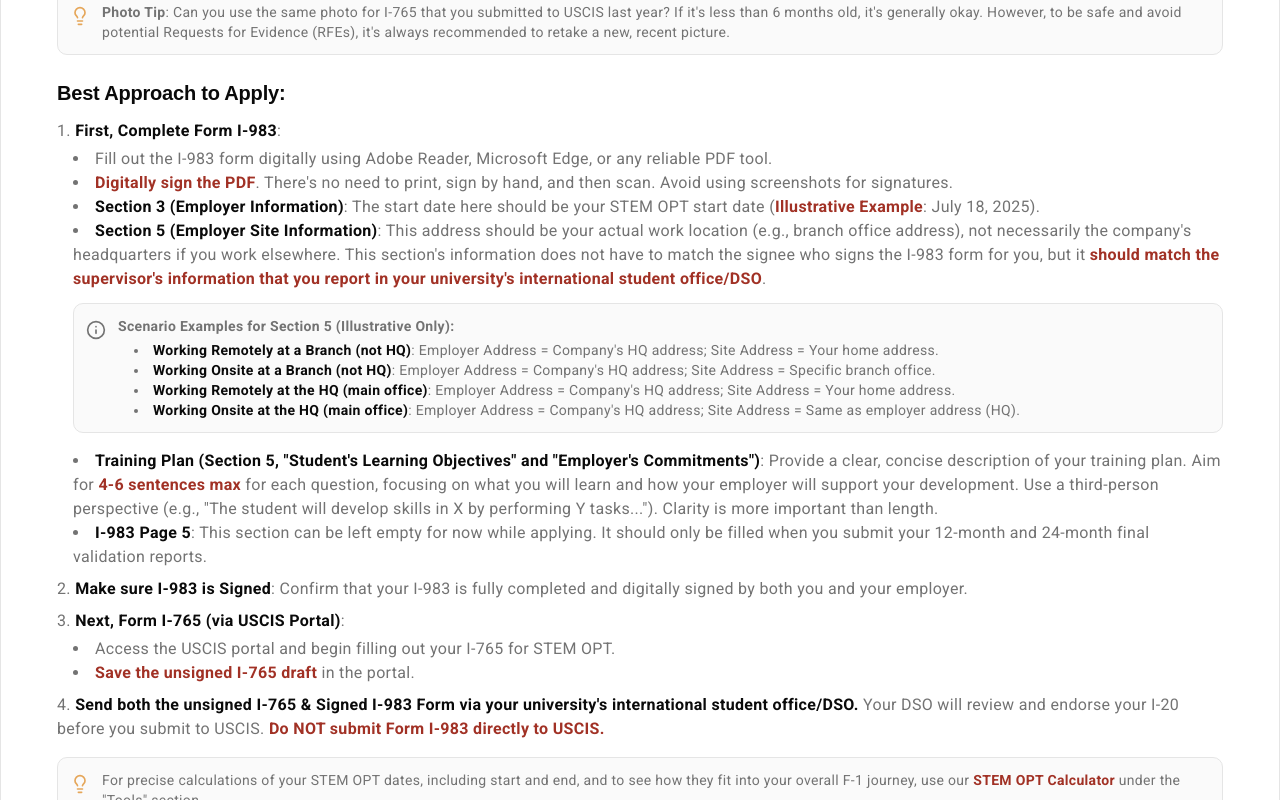
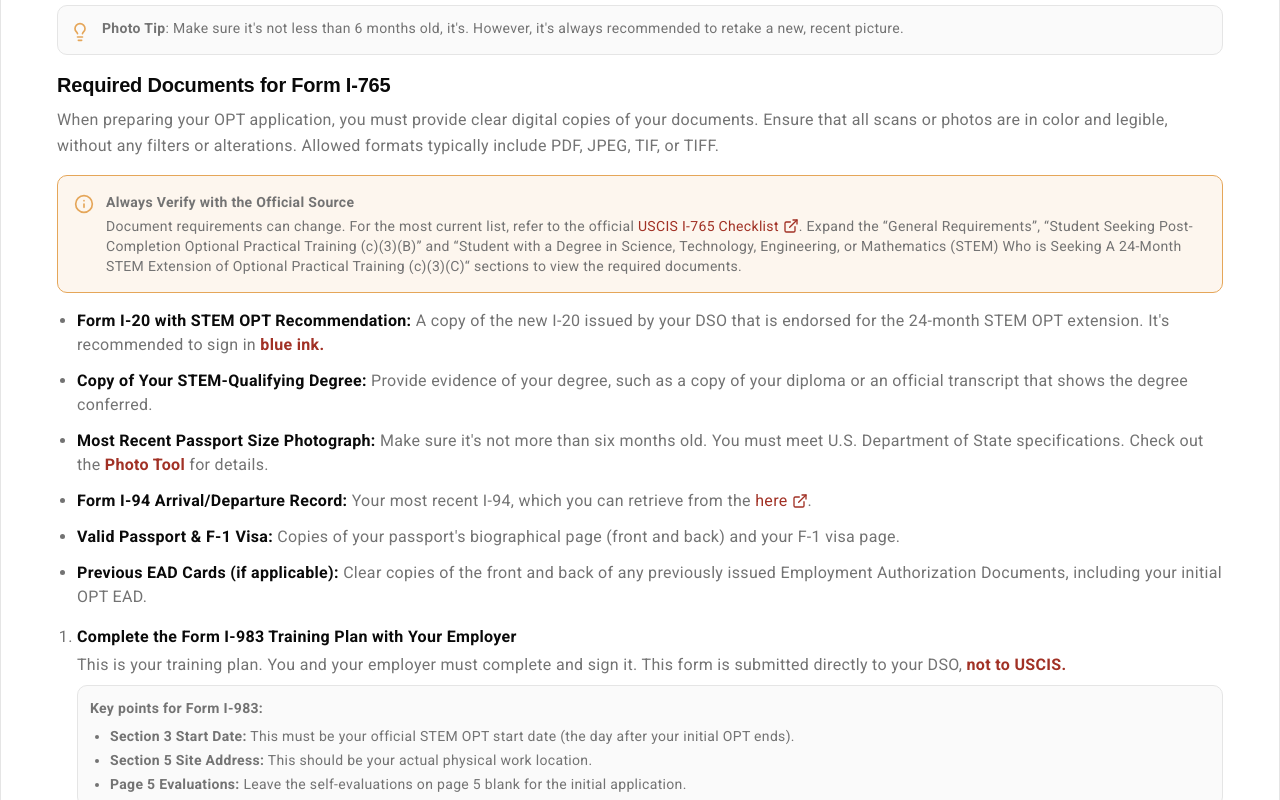
Before and after one commit to Ashwin-Pulipati/optipathway, a Next.js app: page /about/stem-opt in a window 1280 px wide. Shown: the part 1120-1920 px from the top of the page. Built offline with nearby package versions, Linux system fonts and the light colour scheme; a web font is replaced by a local one.

Commit message:
refactor: provide official information on stem opt

```diff
--- a/src/app/about/stem-opt/page.tsx
+++ b/src/app/about/stem-opt/page.tsx
@@ -45,7 +45,6 @@ const StemOptProTips: React.FC = () => {
                 <strong className="text-foreground">Validity</strong>: The STEM
                 OPT extension is valid for{" "}
                 <strong className="text-primary">2 years (24 months)</strong>.
-                You can apply for it only once.
               </li>
               <li>
                 <strong className="text-foreground">Timing</strong>: You can
@@ -62,7 +61,7 @@ const StemOptProTips: React.FC = () => {
                     SEVP Portal (as per your university&apos;s guidance) and
                     then apply for STEM OPT. For example, if your Initial OPT
                     Start Date is July 18, 2024, and End Date is July 17, 2025,
-                    and you get a new employer on July 16, 2025, report the new
+                    and you get a new employer on July 10, 2025, report the new
                     employer first.
                   </p>
                 </div>
@@ -88,22 +87,13 @@ const StemOptProTips: React.FC = () => {
                     </strong>
                     . You can check if a company is E-Verify registered{" "}
                     <Link
-                      href="https://www.e-verify.gov/employers/enrolled-employers"
-                      target="_blank"
-                      rel="noopener noreferrer"
+                      href="https://www.e-verify.gov/e-verify-employer-search"
                       className="text-primary hover:underline inline-flex items-center gap-1"
                     >
                       here
                       <ExternalLink className="h-4 w-4" />
                     </Link>
                     .
-                  </li>
-                  <li>
-                    <strong className="text-destructive">
-                      No self-employment or unpaid work/employment
-                    </strong>{" "}
-                    is allowed for STEM OPT unless specifically permitted by
-                    USCIS guidance (which is rare for STEM OPT).
                   </li>
                   <li>
                     Volunteer work generally does not count toward the
@@ -146,170 +136,200 @@ const StemOptProTips: React.FC = () => {
           {/* Section: Application Process */}
           <div className="space-y-4">
             <h2 className="text-2xl font-serif font-bold text-foreground border-b border-border pb-2 flex items-center gap-2">
-              📝 Application Process: Forms I-765 & I-983
+              📝 STEM OPT Application Process
             </h2>
             <p className="text-muted-foreground leading-relaxed">
               You will file two key applications for your STEM OPT extension:
               Form I-765 (Application for Employment Authorization) and Form
               I-983 (Training Plan for STEM OPT Students).
             </p>
+            <p className="text-muted-foreground leading-relaxed">
+              Applying for the STEM OPT extension involves two key forms: the{" "}
+              <strong className="text-foreground">Form I-983</strong> (your
+              training plan, submitted to your DSO) and the{" "}
+              <strong className="text-foreground">Form I-765</strong> (your work
+              authorization application, submitted to USCIS).
+            </p>
             <div className="bg-muted/50 border border-border p-3 rounded-lg mt-3 flex items-start gap-3">
               <Lightbulb className="h-5 w-5 text-accent flex-shrink-0 mt-1" />
               <p className="text-sm text-muted-foreground">
-                <strong className="font-bold">Photo Tip</strong>: Can you use
-                the same photo for I-765 that you submitted to USCIS last year?
-                If it&apos;s less than 6 months old, it&apos;s generally okay.
-                However, to be safe and avoid potential Requests for Evidence
-                (RFEs), it&apos;s always recommended to retake a new, recent
-                picture.
+                <strong className="font-bold">Photo Tip</strong>: Make sure
+                it&apos;s not less than 6 months old, it&apos;s. However,
+                it&apos;s always recommended to retake a new, recent picture.
               </p>
             </div>
+            {/* --- REQUIRED DOCUMENTS SECTION --- */}
+            <div>
+              <h3 className="text-xl font-serif font-semibold text-foreground mt-4 mb-2">
+                Required Documents for Form I-765
+              </h3>
+              <p className="text-muted-foreground leading-relaxed">
+                When preparing your OPT application, you must provide clear
+                digital copies of your documents. Ensure that all scans or
+                photos are in color and legible, without any filters or
+                alterations. Allowed formats typically include PDF, JPEG, TIF,
+                or TIFF.
+              </p>
 
-            <h3 className="text-xl font-semibold text-foreground mt-6 mb-3 font-serif">
-              Best Approach to Apply:
-            </h3>
-            <ol className="list-decimal list-inside space-y-2 text-muted-foreground">
+              {/* Official USCIS Checklist Link - CORRECTED */}
+              <div className="mt-4 bg-accent/10 border border-accent p-4 rounded-lg flex items-start gap-3">
+                <Info className="h-5 w-5 text-accent flex-shrink-0 mt-0.5" />
+                <div className="text-sm">
+                  <strong className="text-muted-foreground font-bold">
+                    Always Verify with the Official Source
+                  </strong>
+                  <p className="text-muted-foreground mt-1">
+                    Document requirements can change. For the most current list,
+                    refer to the official{" "}
+                    <Link
+                      href="https://www.uscis.gov/forms/filing-guidance/checklist-of-required-initial-evidence-for-form-i-765-for-informational-purposes-only"
+                      target="_blank"
+                      rel="noopener noreferrer"
+                      className="text-primary hover-underline inline-flex items-center gap-1 font-medium"
+                    >
+                      <span>USCIS I-765 Checklist</span>
+                      <ExternalLink className="h-4 w-4" />
+                    </Link>
+                    . Expand the &ldquo;General Requirements&rdquo;,
+                    &ldquo;Student Seeking Post-Completion Optional Practical
+                    Training (c)(3)(B)&rdquo; and &ldquo;Student with a Degree
+                    in Science, Technology, Engineering, or Mathematics (STEM)
+                    Who is Seeking A 24-Month STEM Extension of Optional
+                    Practical Training (c)(3)(C)&ldquo; sections to view the
+                    required documents.
+                  </p>
+                </div>
+              </div>
+              <ul className="mt-4 list-disc list-outside ml-5 space-y-3 text-muted-foreground">
                 <li>
                   <strong className="text-foreground">
-                  First, Complete Form I-983
-                </strong>
-                :
-                <ul className="list-disc list-inside ml-4 mt-1 text-muted-foreground">
-                  <li>
-                    Fill out the I-983 form digitally using Adobe Reader,
-                    Microsoft Edge, or any reliable PDF tool.
-                  </li>
-                  <li>
-                    <strong className="text-primary">
-                      Digitally sign the PDF
-                    </strong>
-                    . There&apos;s no need to print, sign by hand, and then
-                    scan. Avoid using screenshots for signatures.
+                    Form I-20 with STEM OPT Recommendation:
+                  </strong>{" "}
+                  A copy of the new I-20 issued by your DSO that is endorsed for
+                  the 24-month STEM OPT extension. It&apos;s recommended to sign
+                  in <strong className="text-primary">blue ink.</strong>
                 </li>
                 <li>
                   <strong className="text-foreground">
-                      Section 3 (Employer Information)
-                    </strong>
-                    : The start date here should be your STEM OPT start date (
-                    <span className="font-bold text-primary">
-                      Illustrative Example
-                    </span>
-                    : July 18, 2025).
+                    Copy of Your STEM-Qualifying Degree:
+                  </strong>{" "}
+                  Provide evidence of your degree, such as a copy of your
+                  diploma or an official transcript that shows the degree
+                  conferred.
                 </li>
                 <li>
                   <strong className="text-foreground">
-                      Section 5 (Employer Site Information)
-                    </strong>
-                    : This address should be your actual work location (e.g.,
-                    branch office address), not necessarily the company&apos;s
-                    headquarters if you work elsewhere. This section&apos;s
-                    information does not have to match the signee who signs the
-                    I-983 form for you, but it{" "}
-                    <strong className="text-primary">
-                      should match the supervisor&apos;s information that you
-                      report in your university&apos;s international student
-                      office/DSO
-                    </strong>
-                    .
-                    <div className="bg-muted/50 border border-border p-3 rounded-lg mt-3 flex items-start gap-3">
-                      <Info className="h-5 w-5 text-muted-foreground flex-shrink-0 mt-1" />
-                      <p className="text-sm text-muted-foreground">
-                        <strong className="font-bold">
-                          Scenario Examples for Section 5 (Illustrative Only):
-                        </strong>
-                        <ul className="list-disc list-inside ml-4 mt-1">
-                          <li>
-                            <strong className="text-foreground">
-                              Working Remotely at a Branch (not HQ)
-                            </strong>
-                            : Employer Address = Company&apos;s HQ address; Site
-                            Address = Your home address.
+                    Most Recent Passport Size Photograph:
+                  </strong>{" "}
+                  Make sure it&apos;s not more than six months old. You must
+                  meet U.S. Department of State specifications. Check out the{" "}
+                  <Link
+                    href="/photo-tool"
+                    className="text-primary hover:underline font-semibold"
+                  >
+                    Photo Tool
+                  </Link>{" "}
+                  for details.
                 </li>
                 <li>
                   <strong className="text-foreground">
-                              Working Onsite at a Branch (not HQ)
-                            </strong>
-                            : Employer Address = Company&apos;s HQ address; Site
-                            Address = Specific branch office.
+                    Form I-94 Arrival/Departure Record:
+                  </strong>{" "}
+                  Your most recent I-94, which you can retrieve from the{" "}
+                  <Link
+                    href="https://i94.cbp.dhs.gov/I94/#/home"
+                    className="text-primary hover:underline inline-flex items-center gap-1"
+                  >
+                    <span>here</span>
+                    <ExternalLink className="h-4 w-4" />
+                  </Link>
+                  .
                 </li>
                 <li>
                   <strong className="text-foreground">
-                              Working Remotely at the HQ (main office)
-                            </strong>
-                            : Employer Address = Company&apos;s HQ address; Site
-                            Address = Your home address.
+                    Valid Passport & F-1 Visa:
+                  </strong>{" "}
+                  Copies of your passport&apos;s biographical page (front and
+                  back) and your F-1 visa page.
                 </li>
                 <li>
                   <strong className="text-foreground">
-                              Working Onsite at the HQ (main office)
-                            </strong>
-                            : Employer Address = Company&apos;s HQ address; Site
-                            Address = Same as employer address (HQ).
+                    Previous EAD Cards (if applicable):
+                  </strong>{" "}
+                  Clear copies of the front and back of any previously issued
+                  Employment Authorization Documents, including your initial OPT
+                  EAD.
                 </li>
               </ul>
+            </div>
+
+            {/* --- STEP-BY-STEP PROCESS --- */}
+            <ol className="list-decimal list-outside ml-5 space-y-6 text-muted-foreground">
+              {/* --- STEP 1: I-983 --- */}
+              <li>
+                <strong className="text-foreground text-base">
+                  Complete the Form I-983 Training Plan with Your Employer
+                </strong>
+                <p className="mt-1">
+                  This is your training plan. You and your employer must
+                  complete and sign it. This form is submitted directly to your
+                  DSO,{" "}
+                  <strong className="text-destructive">not to USCIS.</strong>
                 </p>
+                <div className="mt-2 bg-muted/50 border border-border p-3 rounded-lg text-sm">
+                  <p className="font-semibold text-muted-foreground">
+                    Key points for Form I-983:
+                  </p>
+                  <ul className="list-disc list-outside ml-5 mt-2 space-y-1">
+                    <li>
+                      <strong className="text-muted-foreground">
+                        Section 3 Start Date:
+                      </strong>{" "}
+                      This must be your official STEM OPT start date (the day
+                      after your initial OPT ends).
+                    </li>
+                    <li>
+                      <strong className="text-muted-foreground">
+                        Section 5 Site Address:
+                      </strong>{" "}
+                      This should be your actual physical work location.
+                    </li>
+                    <li>
+                      <strong className="text-muted-foreground">
+                        Page 5 Evaluations:
+                      </strong>{" "}
+                      Leave the self-evaluations on page 5 blank for the initial
+                      application.
+                    </li>
+                  </ul>
                 </div>
               </li>
-                  <li className="mt-4">
-                    <strong className="text-foreground">
-                      Training Plan (Section 5, &quot;Student&apos;s Learning
-                      Objectives&quot; and &quot;Employer&apos;s
-                      Commitments&quot;)
+
+              {/* --- STEP 2: DSO --- */}
+              <li>
+                <strong className="text-foreground text-base">
+                  Submit Your Signed I-983 to Your DSO
                 </strong>
-                    : Provide a clear, concise description of your training
-                    plan. Aim for{" "}
-                    <strong className="text-primary">4-6 sentences max</strong>{" "}
-                    for each question, focusing on what you will learn and how
-                    your employer will support your development. Use a
-                    third-person perspective (e.g., &quot;The student will
-                    develop skills in X by performing Y tasks...&quot;). Clarity
-                    is more important than length.
+                <p className="mt-1">
+                  Send the completed I-983 to your Designated School Official
+                  (DSO). They will review it and, upon approval, issue a new
+                  Form I-20 endorsed for the STEM OPT extension.
+                </p>
               </li>
+
+              {/* --- STEP 3: I-765 --- */}
               <li>
-                    <strong className="text-foreground">I-983 Page 5</strong>:
-                    This section can be left empty for now while applying. It
-                    should only be filled when you submit your 12-month and
-                    24-month final validation reports.
-                  </li>
-                </ul>
-              </li>
-              <li>
-                <strong className="text-foreground">
-                  Make sure I-983 is Signed
+                <strong className="text-foreground text-base">
+                  File Form I-765 with USCIS Online
                 </strong>
-                : Confirm that your I-983 is fully completed and digitally
-                signed by both you and your employer.
-              </li>
-              <li>
-                <strong className="text-foreground">
-                  Next, Form I-765 (via USCIS Portal)
-                </strong>
-                :
-                <ul className="list-disc list-inside ml-4 mt-1 text-muted-foreground">
-                  <li>
-                    Access the USCIS portal and begin filling out your I-765 for
-                    STEM OPT.
-                  </li>
-                  <li>
-                    <strong className="text-destructive">
-                      Save the unsigned I-765 draft
-                    </strong>{" "}
-                    in the portal.
-                  </li>
-                </ul>
-              </li>
-              <li>
-                <strong className="text-foreground">
-                  Send both the unsigned I-765 & Signed I-983 Form via your
-                  university&apos;s international student office/DSO.
-                </strong>{" "}
-                Your DSO will review and endorse your I-20 before you submit to
-                USCIS.{" "}
-                <strong className="text-destructive">
-                  Do NOT submit Form I-983 directly to USCIS.
-                </strong>
+                <p className="mt-1">
+                  Once you receive your new STEM OPT-endorsed I-20, you can file
+                  Form I-765 through your MyUSCIS account. You must upload all
+                  the required documents listed above, including the new I-20.
+                </p>
               </li>
             </ol>
+
             <div className="bg-muted/50 border border-border p-3 rounded-lg mt-3 flex items-start gap-3">
               <Lightbulb className="h-5 w-5 text-accent flex-shrink-0 mt-1" />
               <p className="text-sm text-muted-foreground">
@@ -445,7 +465,7 @@ const StemOptProTips: React.FC = () => {
               </li>
               <div className="bg-accent/10 border border-accent p-4 rounded-lg flex items-start gap-3">
                 <Lightbulb className="h-6 w-6 text-accent flex-shrink-0 mt-1" />
-                <p className="text-sm text-accent-foreground font-medium">
+                <div className="text-sm text-accent-foreground font-medium">
                   <strong className="text-muted-foreground font-bold">
                     In Short
                   </strong>
@@ -458,21 +478,18 @@ const StemOptProTips: React.FC = () => {
                     </li>
                     <li>
                       <strong className="text-primary">DSO (University)</strong>
-                      : All employment-related changes—including all of your job
-                      starts, ends, promotions, salary changes, site moves, and
-                      the full palette of I‑983 &ldquo;material
-                      changes&rdquo;—are reported to your DSO via your
-                      university&apos;s designated system (e.g., SEVP Portal or
-                      your school&apos;s specific portal).
+                      : All employment-related changes; including all of your
+                      job starts, ends, promotions, salary changes, site moves,
+                      and the full palette of I‑983 &ldquo;material
+                      changes&rdquo;; are reported to your DSO .
                     </li>
                   </ul>
-                </p>
+                </div>
               </div>
             </ul>
 
             <h3 className="text-xl font-semibold text-foreground mt-6 mb-3 flex items-center gap-2 font-serif">
-              <Info className="h-5 w-5 text-primary" /> Validation Reports (MUST
-              Submit via University System)
+              <Info className="h-5 w-5 text-primary" /> Validation Reports
             </h3>
             <p className="text-muted-foreground leading-relaxed">
               These are critical reports to maintain your STEM OPT status.
@@ -498,10 +515,10 @@ const StemOptProTips: React.FC = () => {
                   <p className="text-sm text-muted-foreground">
                     <strong className="font-bold">Note</strong>: Even if you
                     miss the due date to submit the validation report, you
-                    generally have an additional{" "}
-                    <strong className="text-primary">10 days</strong> after your
-                    due date within which you can report. However, relying on
-                    this grace period is risky and not advised.
+                    generally have an additional 10 days after your due date
+                    within which you can report. However, relying on this grace
+                    period is risky and{" "}
+                    <strong className="text-primary">NOT advised</strong>.
                   </p>
                 </div>
               </li>
@@ -521,9 +538,7 @@ const StemOptProTips: React.FC = () => {
                   <li>
                     Only the <strong className="text-primary">12-month</strong>{" "}
                     and <strong className="text-primary">24-month</strong>{" "}
-                    validation reports typically require submission via your
-                    university&apos;s designated system (e.g., SEVP Portal or
-                    your school&apos;s specific portal).
+                    validation reports typically require submission to your DSO.
                   </li>
                   <li>
                     The <strong className="text-primary">6-month</strong> and{" "}
@@ -618,12 +633,15 @@ const StemOptProTips: React.FC = () => {
               </li>
               <div className="bg-accent/10 border border-accent p-4 rounded-lg flex items-start gap-3">
                 <AlertCircle className="h-6 w-6 text-accent flex-shrink-0 mt-1" />
-                <p className="text-sm text-accent-foreground font-medium">
-                  <strong className="font-bold">Important</strong>: The Cap-Gap
-                  extension applies only if your H-1B petition is filed and
-                  accepted by USCIS with a change of status request. If you
-                  applied for STEM OPT previously, and then for H1B, the Cap-Gap
-                  would extend your STEM OPT (if it expires before Oct 1).
+                <p className="text-sm text-muted-foreground font-medium">
+                  <strong className="font-bold text-muted-foreground">
+                    Important
+                  </strong>
+                  : The Cap-Gap extension applies only if your H-1B petition is
+                  filed and accepted by USCIS with a change of status request.
+                  If you applied for STEM OPT previously, and then for H1B, the
+                  Cap-Gap would extend your STEM OPT (if it expires before Oct
+                  1).
                 </p>
               </div>
             </ul>
```
Also changed, not shown: src/app/about/initial-opt/page.tsx (+68 -2 lines). Lines whose indentation alone changed are shown as unchanged.
